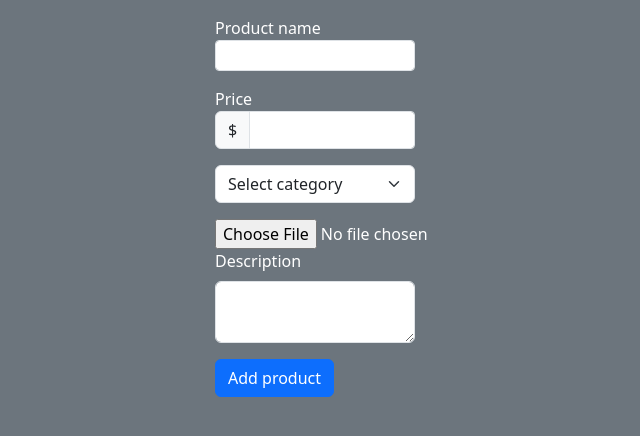
After one commit to frank2720/e-commerce_shop, a PHP site: page /admin_page/actions/insert_product.php in a window 1280 px wide. The commit adds this page. Shown: the top 436 px of the page, without its empty margins (325-965 px from the left). Run offline with PHP 8.4, Linux system fonts and the light colour scheme; tables that the repository leaves empty or names only in its code hold one stand-in row (values such as "Sample post").

Commit message:
inserting products

```diff
--- /dev/null
+++ b/admin_page/actions/insert_product.php
@@ -0,0 +1,91 @@
+<?php
+//connect to database
+include_once '../../database/connection.php';
+
+
+if($_SERVER['REQUEST_METHOD']=='POST'){
+    // defining values
+    $name=$_POST['product_name'];
+    $cat=$_POST['product_category'];
+    $price=$_POST['product_price'];
+    $description=$_POST['about_product'];
+
+    //images directory
+    $imagedir = 'uploads/';
+
+    //accessing image
+    $image=$imagedir . basename($_FILES['productimage']['name']);
+    //accessing image tmp_name and uploading it.
+    move_uploaded_file($_FILES['productimage']['tmp_name'],$image);
+
+    $sql="INSERT INTO products (product_name,category,price,product_image,product_description) VALUES ('$name','$cat','$price','$image','$description')";
+    $insert=$conn->exec($sql);
+    if($insert){
+        echo "<script>alert('product added sucessfully')</script>";
+    }
+}
+?>
+
+<!DOCTYPE html>
+<html>
+    <head>
+        <meta charset="utf-8">
+        <meta nname="viewport" content="width=device-width, initial-scale=1">
+        <title>Insert products</title>
+
+        <!-- Favicons -->
+        <link href="images/7660092.jpg" rel="icon">
+        <link href="images/7660092.jpg" rel="apple-touch-icon">
+
+        <!-- bootstrap CSS link -->
+        <link href="https://cdn.jsdelivr.net/npm/bootstrap@5.3.1/dist/css/bootstrap.min.css" rel="stylesheet" integrity="sha384-4bw+/aepP/YC94hEpVNVgiZdgIC5+VKNBQNGCHeKRQN+PtmoHDEXuppvnDJzQIu9" crossorigin="anonymous">
+        <!--font awesome link-->
+        <link rel="stylesheet" href="https://cdnjs.cloudflare.com/ajax/libs/font-awesome/6.4.2/css/all.min.css" integrity="sha512-z3gLpd7yknf1YoNbCzqRKc4qyor8gaKU1qmn+CShxbuBusANI9QpRohGBreCFkKxLhei6S9CQXFEbbKuqLg0DA==" crossorigin="anonymous" referrerpolicy="no-referrer" />
+        <!--css file-->
+        <link rel="stylesheet" href="style.css">
+    </head>
+    <body class="p-3 mb-2 bg-secondary text-white">
+        <form class="mx-auto p" style="width: 200px;" enctype="multipart/form-data" action="" method="POST">
+            <div class="form-group mb-3">
+                <label for="ProductName">Product name</label>
+                <input type="text" class="form-control form-control-sm" id="ProductName" name="product_name" required>
+            </div>
+            <div class="form-group mb-3">
+                <label for="ProductName">Price</label>
+                <div class="input-group">
+                    <span class="input-group-text">$</span>
+                    <input type="text" class="form-control form-control-sm" id="Productprice" name="product_price" required>
+                </div>
+            </div>
+            <div class="form-group mb-3">
+                <select class="form-select" id="category" required name="product_category">
+                    <option selected disabled class="text-primary">Select category</option>
+                    <?php
+                    $sql=$conn->prepare("SELECT * FROM categories");
+                    $sql->execute();
+
+                    $r=$sql->setFetchMode(PDO::FETCH_ASSOC);
+                    $result=$sql->fetchAll();
+
+                    foreach ($result as $column) {
+                        echo "<option>".$column['category_title']."</option>";
+                    }
+                    ?>
+                </select>
+            </div>
+            <div>
+                <!-- MAX_FILE_SIZE must precede the file input field -->
+                <input type="hidden" name="MAX_FILE_SIZE" value="30000" />
+                <!-- Name of input element determines name in $_FILES array -->
+                <input name="productimage" type="file" />
+            </div>
+            <div class="form-group mb-3">
+                <label for="description" class="form-label">Description</label>
+                <textarea class="form-control" id="description" name="about_product" required></textarea>
+            </div>
+            <input type="submit" class="btn btn-primary" value="Add product">
+        </form>
+        <!--bootstrap Js link -->
+        <script src="https://cdn.jsdelivr.net/npm/bootstrap@5.3.1/dist/js/bootstrap.bundle.min.js" integrity="sha384-HwwvtgBNo3bZJJLYd8oVXjrBZt8cqVSpeBNS5n7C8IVInixGAoxmnlMuBnhbgrkm" crossorigin="anonymous"></script>
+    </body>
+</html>
--- a/admin_page/dashboard.php
+++ b/admin_page/dashboard.php
@@ -302,7 +302,7 @@
             </a>
           </li>
           <li>
-            <a href="forms-layouts.html">
+            <a href="actions/insert_product.php">
               <i class="bi bi-circle"></i><span>Insert Products</span>
             </a>
           </li>
--- a/index.php
+++ b/index.php
@@ -95,9 +95,9 @@ include_once 'database/connection.php';
                             $r=$select_category->setFetchMode(PDO::FETCH_ASSOC);
                             $result=$select_category->fetchAll();
 
-                            foreach ($result as $row) {
+                            foreach ($result as $column) {
                                 echo "<li>
-                                <a class='dropdown-item' href=''>".$row['category_title']."</a>
+                                <a class='dropdown-item' href='index.php?category_id=".$column['category_id']."'>".$column['category_title']."</a>
                                 <li><hr class='dropdown-divider' /></li>
                                 </li>";
                             }
```
